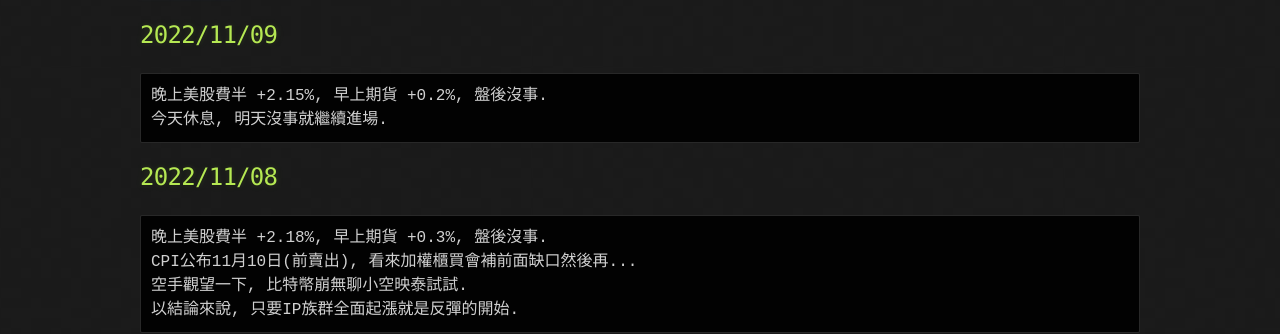
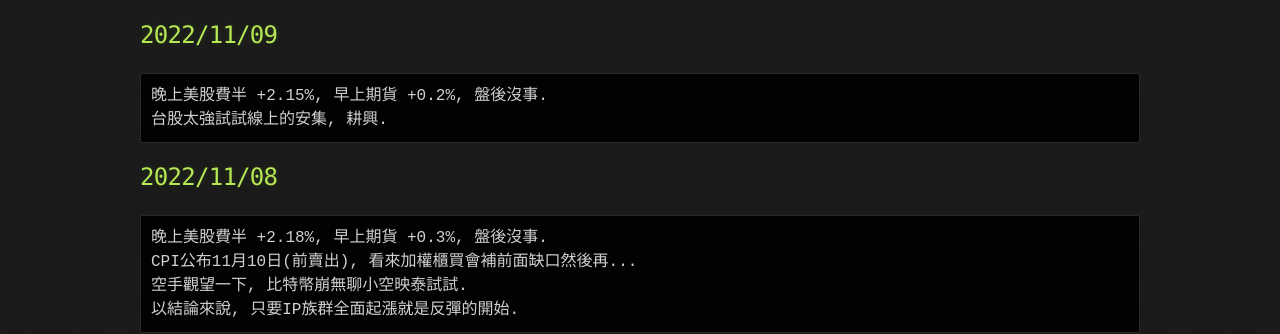
Before and after one commit to lepg5487/Stock_God, a Jekyll site: the page built from index.md, in a window 1280 px wide and 900 px high. Shown: the part 465-799 px from the top of the window. Built offline with Jekyll 4.4.1, drawn with Linux system fonts in a browser that asks for light colours; our own code applies the rules of GitHub Pages for plain Markdown files.

Commit message:
Update index.md

````diff
--- a/index.md
+++ b/index.md
@@ -15,7 +15,7 @@ layout: testlayouts
 ## 2022/11/09
 ```
 晚上美股費半 +2.15%, 早上期貨 +0.2%, 盤後沒事.
-今天休息, 明天沒事就繼續進場.
+台股太強試試線上的安集, 耕興.
 ```
 
 ## 2022/11/08
````
